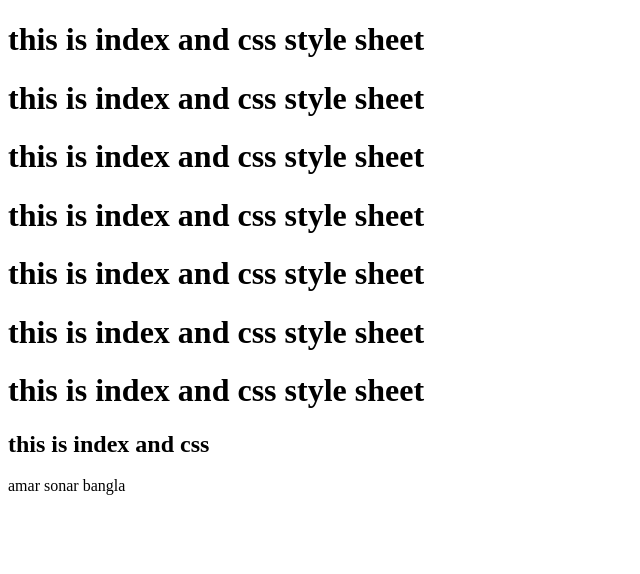
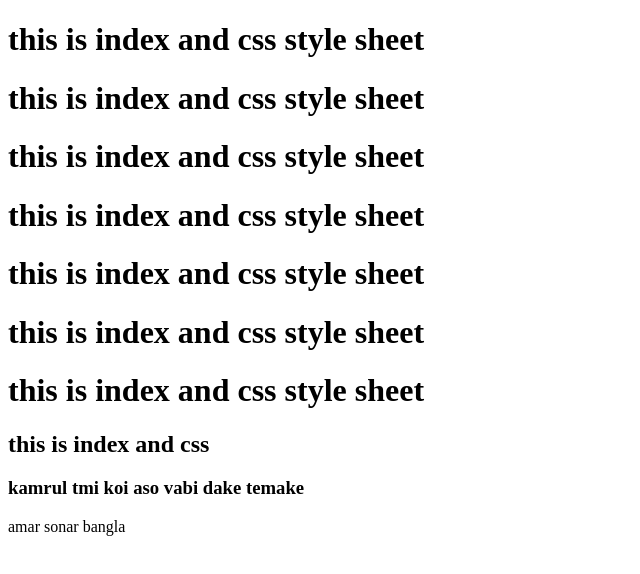
Before and after one commit to jalilmn/projects-1, a plain HTML site: page index.html in a window 1280 px wide. Shown: the whole page, without its empty margins (0-640 px from the left). Drawn offline with Linux system fonts and the light colour scheme.

Commit message:
added commit

```diff
--- a/index.html
+++ b/index.html
@@ -15,6 +15,7 @@
     <h1>this is index and css style sheet</h1>
     <h1>this is index and css style sheet</h1>
     <h2>this is index and css</h2>
+    <h3>kamrul tmi koi aso vabi dake temake</h3>
     <p>amar sonar bangla</p>
 </body>
 </html>
```
